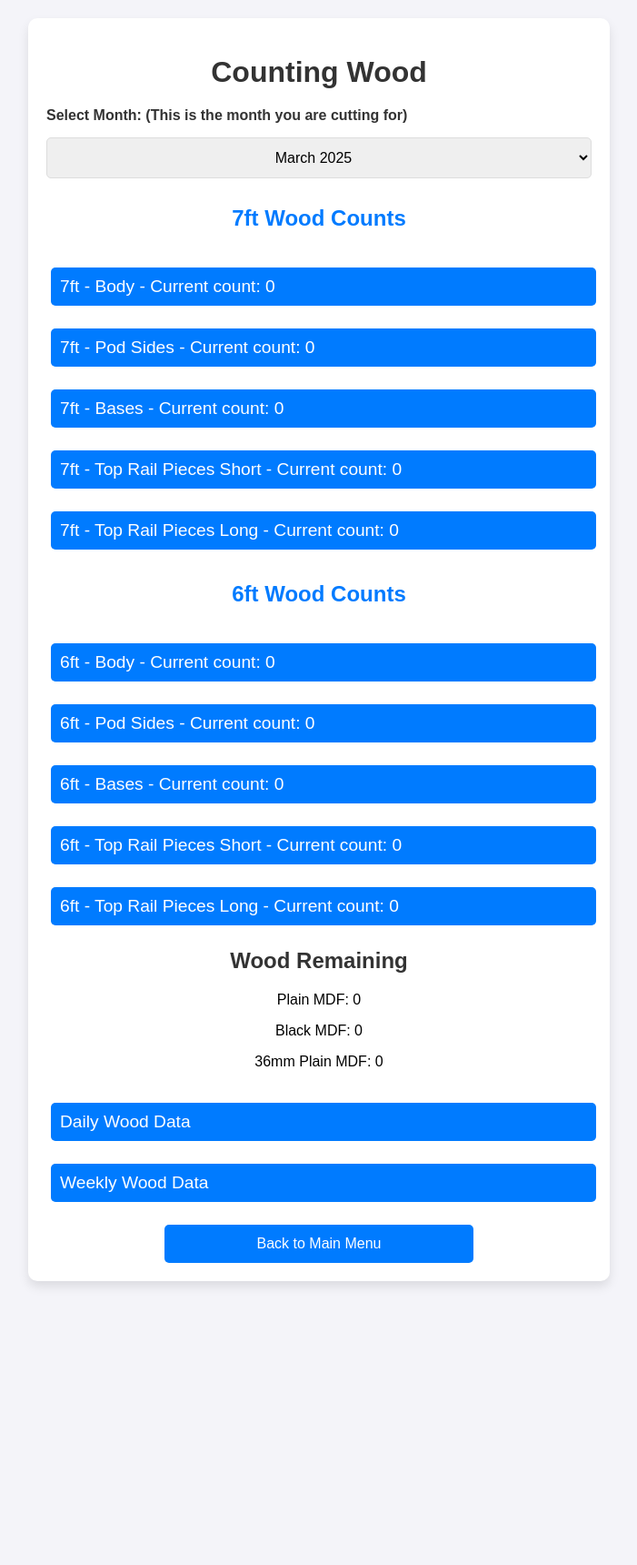
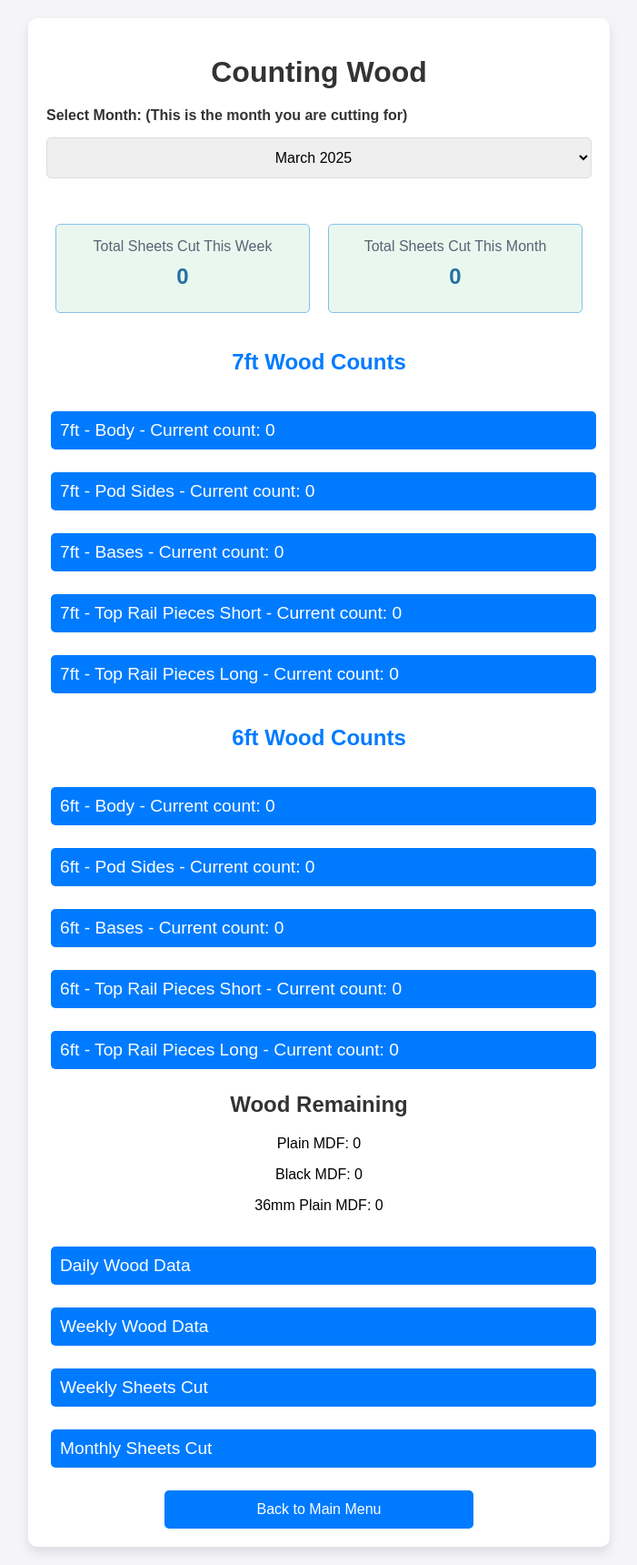
Before and after one commit to Bitcade1/Pooltracker, a Flask app: page /counting_wood in a window 1280 px wide. Shown: the whole page at 91% size, without its empty margins (289-990 px from the left). Before the commit the page ends 1414 px from the top, so only its background shows below. Run offline with Flask 3, Linux system fonts and the light colour scheme; the visitor is signed in with stand-in values (Sample User, id 1); data comes from the database, SQL or seed files in the repository; data that the repository does not hold is empty.

Commit message:
Update counting_wood.html

```diff
--- a/templates/counting_wood.html
+++ b/templates/counting_wood.html
@@ -61,6 +61,35 @@
     .button:hover, button:hover {
       background-color: #0056b3;
     }
+    .summary-box {
+      background-color: #e9f7ef;
+      border: 1px solid #85c1e9;
+      border-radius: 5px;
+      padding: 15px;
+      margin-top: 20px;
+      text-align: center;
+    }
+    .summary-value {
+      font-size: 24px;
+      font-weight: bold;
+      color: #2471a3;
+      margin: 10px 0;
+    }
+    .summary-label {
+      font-size: 16px;
+      color: #566573;
+    }
+    .summary-container {
+      display: flex;
+      justify-content: space-around;
+      flex-wrap: wrap;
+      margin: 20px 0;
+    }
+    .summary-item {
+      flex: 1;
+      min-width: 200px;
+      margin: 10px;
+    }
   </style>
   <script>
     function toggleCollapsible(id) {
@@ -93,6 +122,22 @@
         {% endfor %}
       </select>
     </form>
+
+    <!-- Sheets Cut Summary -->
+    <div class="summary-container">
+      <div class="summary-item">
+        <div class="summary-box">
+          <div class="summary-label">Total Sheets Cut This Week</div>
+          <div class="summary-value">{{ weekly_sheets_cut }}</div>
+        </div>
+      </div>
+      <div class="summary-item">
+        <div class="summary-box">
+          <div class="summary-label">Total Sheets Cut This Month</div>
+          <div class="summary-value">{{ monthly_sheets_cut }}</div>
+        </div>
+      </div>
+    </div>
 
     <!-- 7ft Wood Counts Section -->
     <h2 class="group-heading">7ft Wood Counts</h2>
@@ -239,6 +284,26 @@
       </table>
     </div>
 
+    <!-- Weekly Sheets Cut Data -->
+    <button class="collapsible" onclick="toggleCollapsible('weeklySheets')">Weekly Sheets Cut</button>
+    <div id="weeklySheets" class="collapsible-content">
+      <h3>Total Sheets Cut This Week</h3>
+      <div class="summary-box">
+        <p>The total number of MDF sheets cut this week (all types combined):</p>
+        <div class="summary-value">{{ weekly_sheets_cut }}</div>
+      </div>
+    </div>
+
+    <!-- Monthly Sheets Cut Data -->
+    <button class="collapsible" onclick="toggleCollapsible('monthlySheets')">Monthly Sheets Cut</button>
+    <div id="monthlySheets" class="collapsible-content">
+      <h3>Total Sheets Cut This Month</h3>
+      <div class="summary-box">
+        <p>The total number of MDF sheets cut in the selected month (all types combined):</p>
+        <div class="summary-value">{{ monthly_sheets_cut }}</div>
+      </div>
+    </div>
+
     <!-- Back to Menu Button -->
     <div class="back-to-menu">
       <a href="{{ url_for('home') }}" class="menu-button">Back to Main Menu</a>
```
